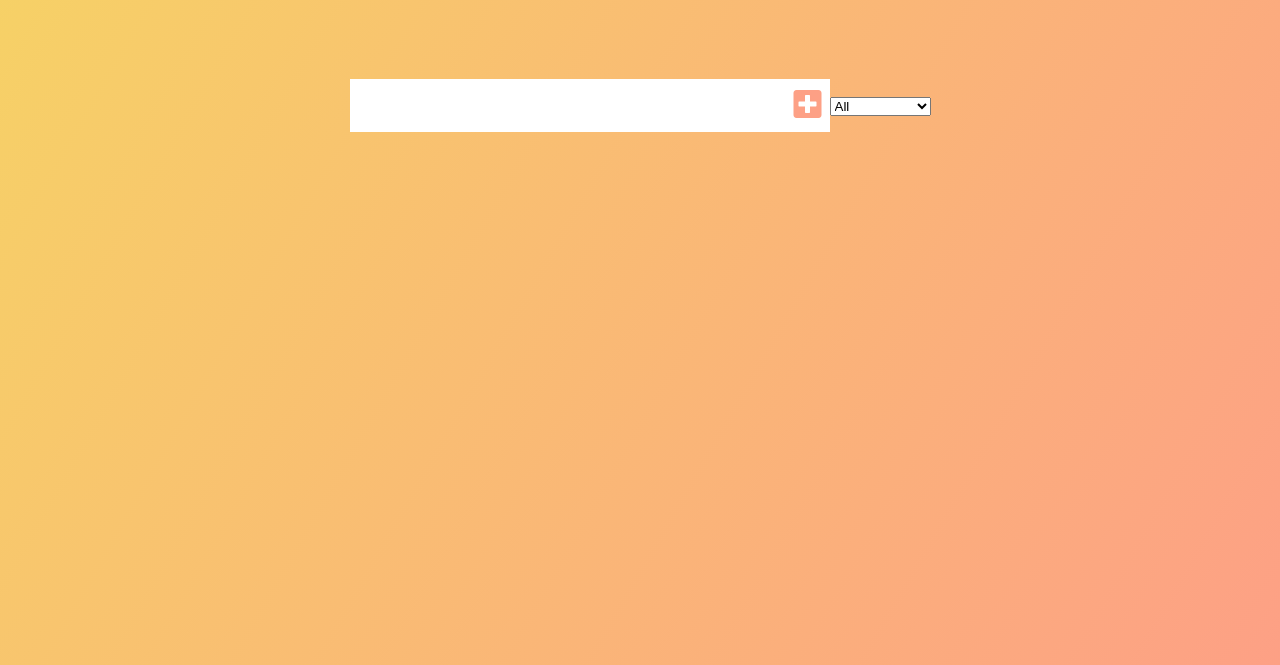
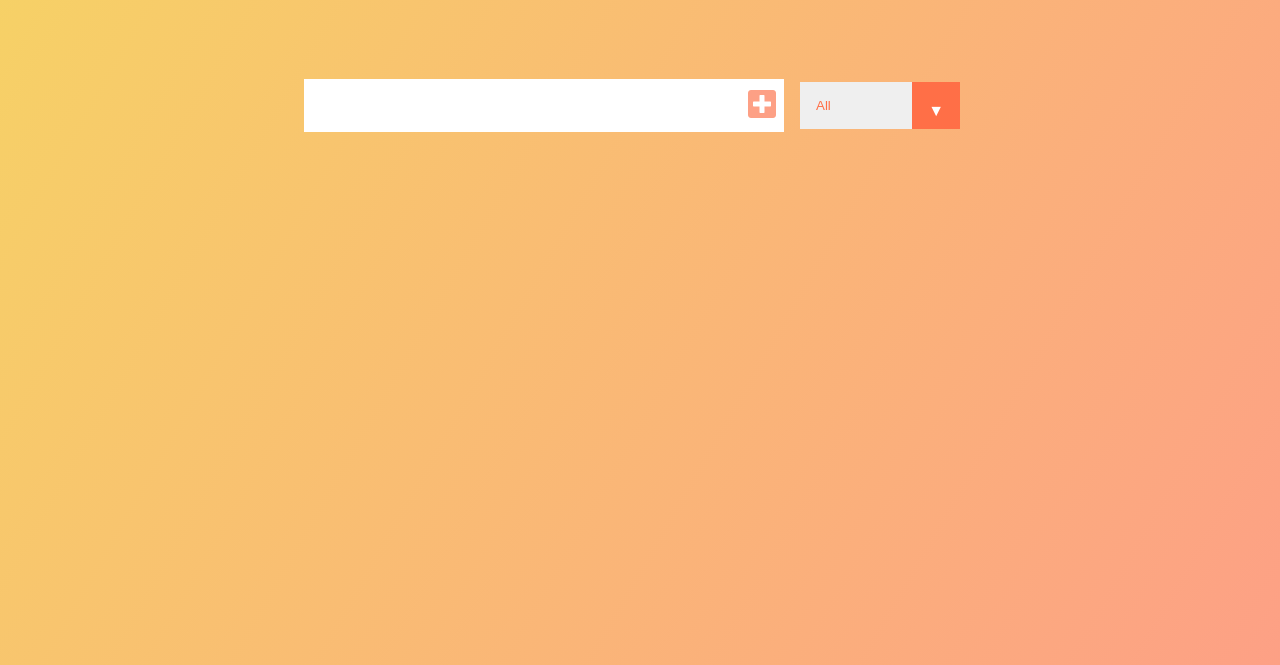
Before and after one commit to IsaacCavallaro/toDo, a plain HTML site: page index.html in a window 1280 px wide. Shown: the part 135-800 px from the top of the page. Drawn offline with Linux system fonts and the light colour scheme.

Commit message:
styling select dropdown

```diff
--- a/style.css
+++ b/style.css
@@ -101,3 +101,40 @@ form button:hover{
     transform: translateY(8rem) rotateZ(20deg);
     opacity: 0;
 }
+
+select {
+    -webkit-appearance: none;
+    -moz-appearance: none;
+    appearance: none;
+    outline: none;
+    border: none;
+}
+
+.select {
+    margin: 1rem;
+    position: relative;
+    overflow: hidden;
+}
+
+select {
+    color: #ff6f47;
+    width: 10rem;
+    cursor: pointer;
+    padding: 1rem;
+}
+
+.select::after {
+    content: "\25BC";
+    position: absolute;
+    background: #ff6f47;
+    top: 0;
+    right: 0;
+    padding: 1rem;
+    pointer-events: none;
+    transition: all 0.3s ease;
+}
+
+.select:hover::after {
+    background: white;
+    color: #ff6f47;
+}
```
